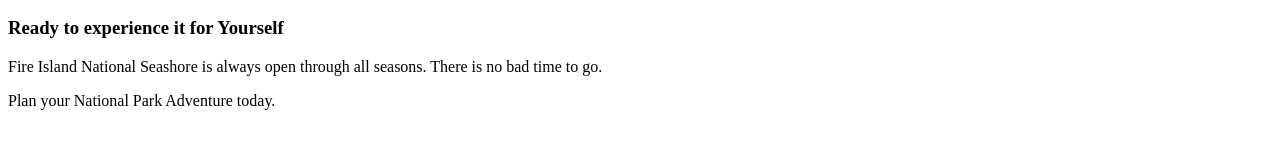
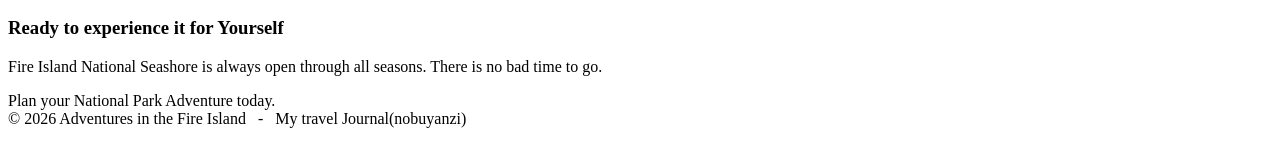
Before and after one commit to nobuyanzi07-cell/Adventure-in-Fire-Island, a plain HTML site: page index.html in a window 1280 px wide. Shown: the part 576-742 px from the top of the page. Drawn offline with Linux system fonts and the light colour scheme.

Commit message:
footer section complete

```diff
--- a/index.html
+++ b/index.html
@@ -63,7 +63,9 @@
             <a>Plan your National Park Adventure today.</a>
         </div>
     </section>
-    <footer></footer>
+    <footer>
+        &copy; 2026 Adventures in the Fire Island  &nbsp; - &nbsp; My travel Journal(nobuyanzi)
+    </footer>
 
 </body>
 </html>
```
